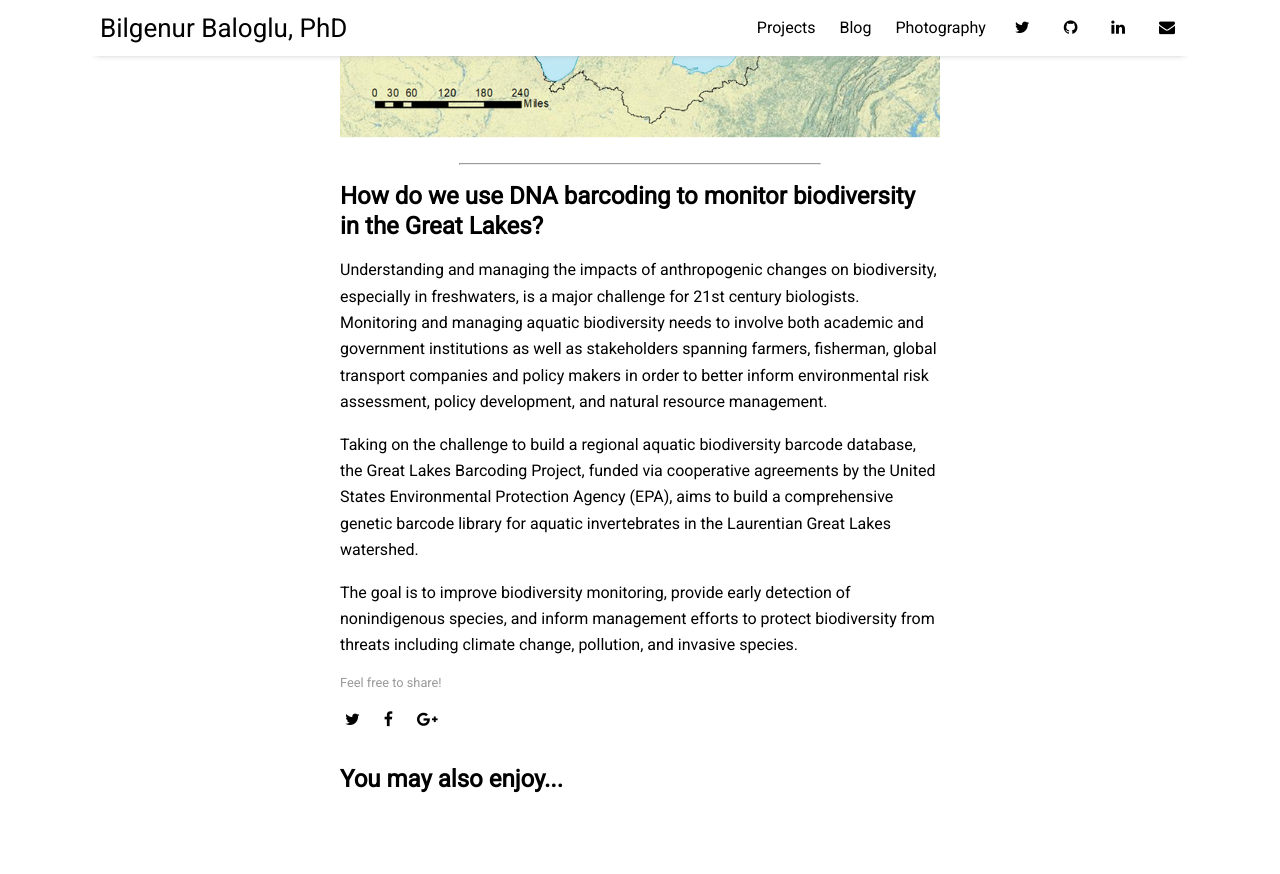
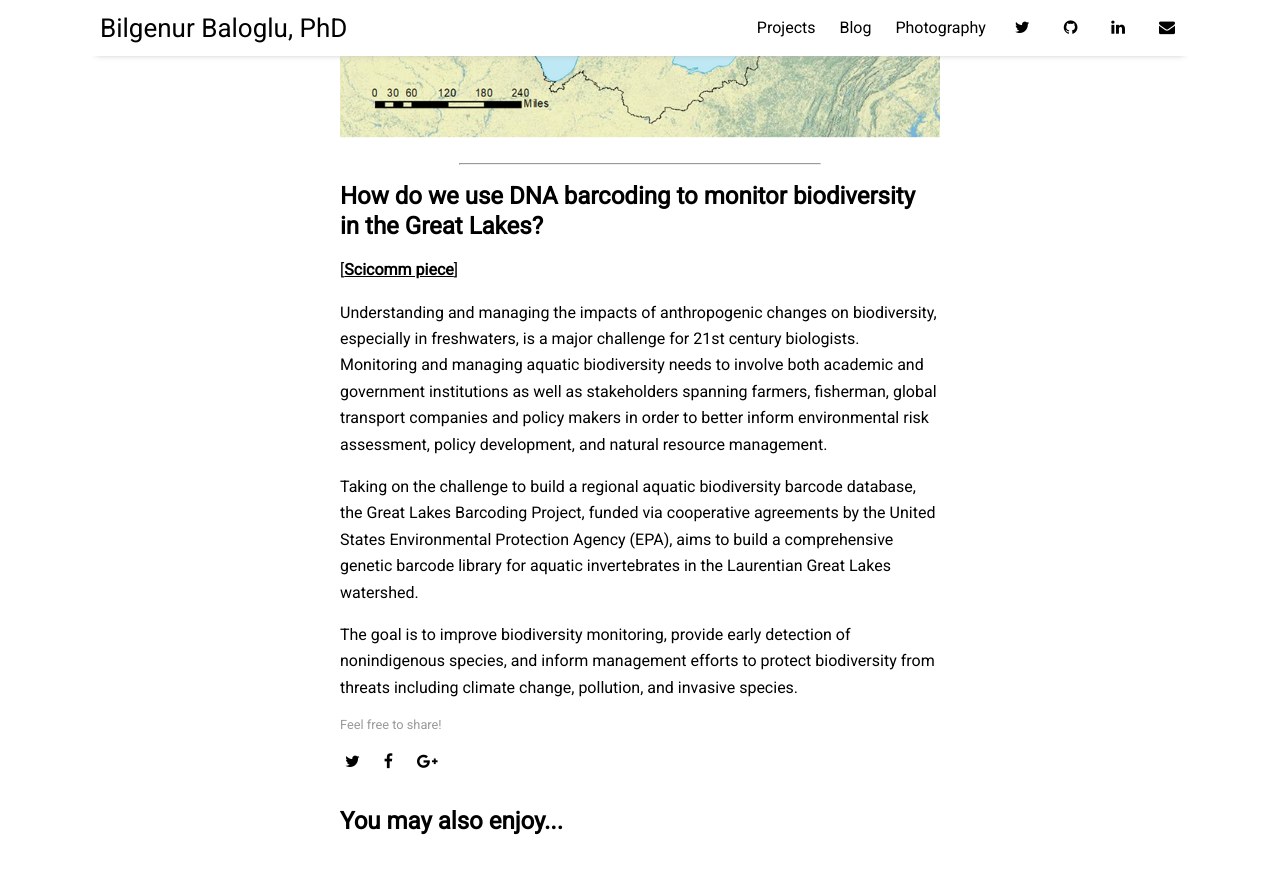
Before and after one commit to BBaloglu/bbaloglu.github.io, a Jekyll site: the page built from _posts/2020-06-09-GreatLakesEPA.md, in a window 1280 px wide and 900 px high, scrolled down 483 px. Shown: the top 874 px of the window. Built offline with Jekyll 4.4.1, drawn with Linux system fonts in a browser that asks for light colours; nearby versions of some CDN libraries.

Commit message:
Update 2020-06-09-GreatLakesEPA.md

```diff
--- a/_posts/2020-06-09-GreatLakesEPA.md
+++ b/_posts/2020-06-09-GreatLakesEPA.md
@@ -11,6 +11,7 @@ display_img: True
 <hr style="margin-left: auto; margin-right: auto; width: 60%; color: #f2f2f2">
 
 ## How do we use DNA barcoding to monitor biodiversity in the Great Lakes?
+[\[**Scicomm piece**\]](https://ibol.org/barcodebulletin/nation-activities/what-cant-be-measured-cant-be-managed-scientists-and-us-epa-work-together-to-conserve-great-lakes/)
 
 Understanding and managing the impacts of anthropogenic changes on biodiversity, especially in freshwaters, is a major challenge for 21st century biologists. Monitoring and
 managing aquatic biodiversity needs to involve both academic and government institutions as well as stakeholders spanning farmers, fisherman, global transport
```
